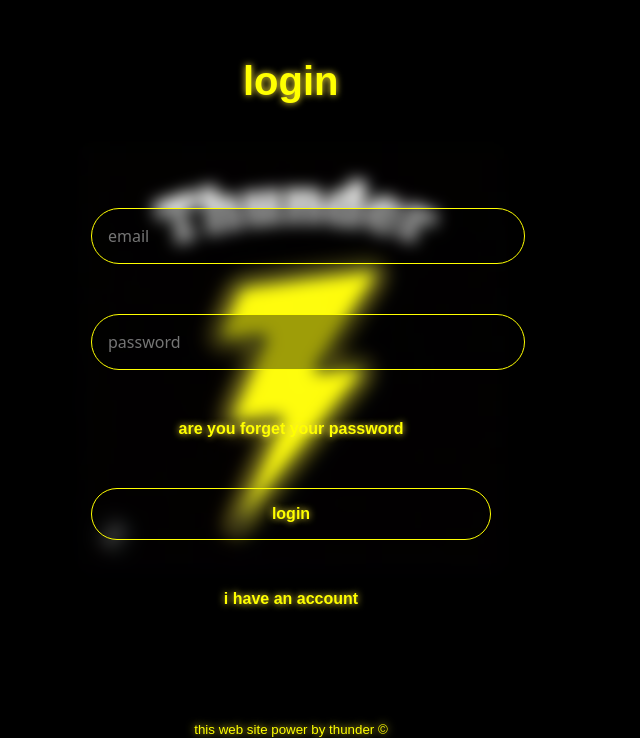
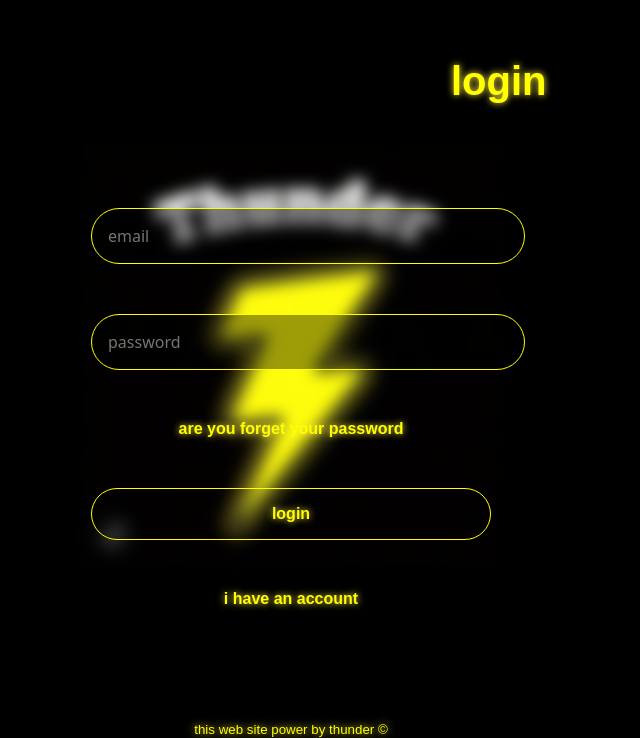
Before and after one commit to thunder-588/Thunder, a plain HTML site: page index.html in a window 1280 px wide. Shown: the part 144-882 px from the top of the page, without its empty margins (349-989 px from the left). Drawn offline with Linux system fonts and the light colour scheme.

Commit message:
Master style.css

```diff
--- a/style.css
+++ b/style.css
@@ -21,7 +21,7 @@ header h1 {
     margin-bottom: 1rem;
     top: 11rem;
     position: absolute;
-    left: 37rem;
+    left: 50rem;
 }
 
 img {
```
